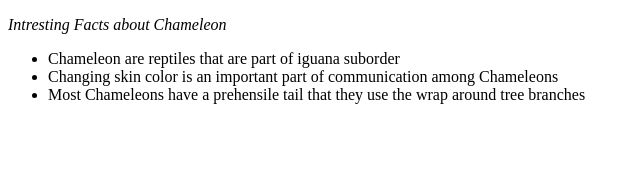
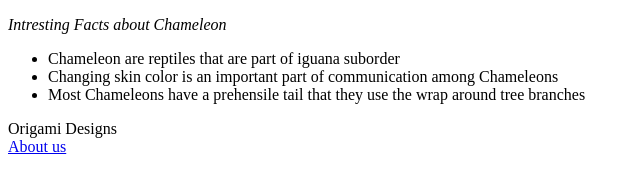
Before and after one commit to FireFistAce2/Project49, a plain HTML site: page Project49/index.html in a window 1280 px wide. Shown: the whole page, without its empty margins (0-640 px from the left). Drawn offline with Linux system fonts and the light colour scheme.

Commit message:
Add files via upload

```diff
--- a/Project49/index.html
+++ b/Project49/index.html
@@ -12,5 +12,12 @@
           <li>Changing skin color is an important part of communication among Chameleons</li>
           <li>Most Chameleons have a prehensile tail that they use the wrap around tree branches</il>
       </ul>
+      <div class="header">
+          <div class+"menu">
+              <div ><a href ="#"></a></div>
+              <div >Origami Designs</div>
+              <div ><a href ="about.html">About us</a></div>
+          </div>
+      </div>
    </body>
 </html>
```
